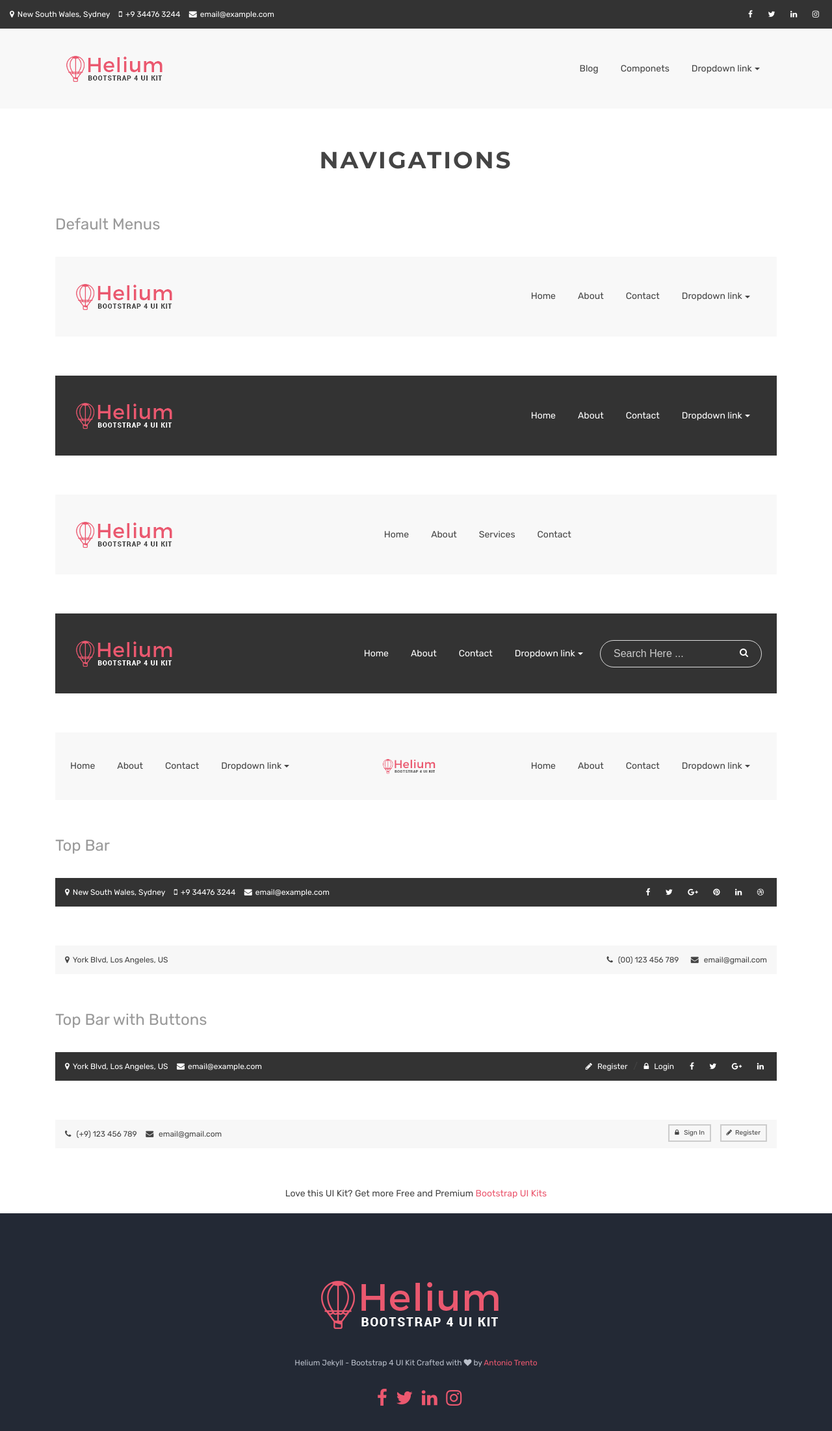
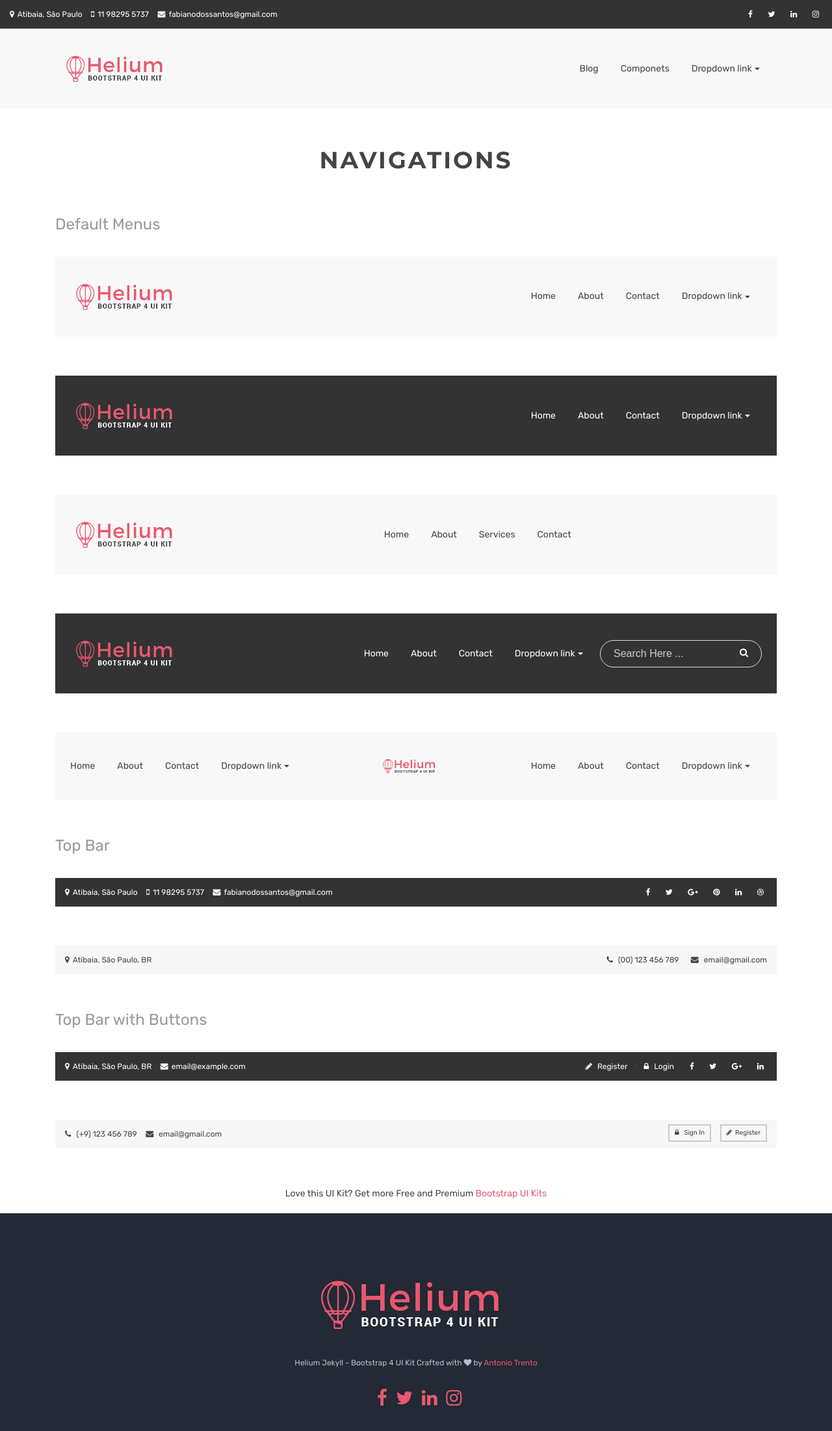
Before and after one commit to fabianodossantos/site, a Jekyll site: the page built from navigations.html, in a window 1280 px wide. Shown: the top 2202 px of the page at 65% size. Built offline with Jekyll 4.4.1, drawn with Linux system fonts in a browser that asks for light colours.

Commit message:
Correcao email e tel

```diff
--- a/404.html
+++ b/404.html
@@ -39,7 +39,7 @@ canonical: https://grads.github.io
 
           <div class="mastfoot">
             <div class="inner">
-              <p>This template is made by <a href="https://twitter.com/lantoniotrento">Antonio Trento</a>.</p>
+              <p>This template is edit by <a href="https://twitter.com/lantoniotrento">Fabiano dos Santos</a>.</p>
             </div>
           </div>
 
--- a/_config.yml
+++ b/_config.yml
@@ -24,20 +24,20 @@ post_limit: 5
 title : Helium Jekyll
 tagline: Bootstrap 4 UI kit for jekyll
 author :
-  name : Antonio Trento
-  site: https://lantoniotrento.github.io
+  name : Fabiano dos Santos
+  site: https://fabianodossantos.github.io
   description : I&#39;m a web master interested in communication applied to web marketing.
   image : social-image.png
-  email : lantoniotrento@gmail.com
-  github : antoniotrento
-  twitter : lantoniotrento
-  facebook: lantoniotrento
-  linkedin: antoniotrento
-  instagram: lantoniotrento
-  pinterest: antoniotrento
+  email : fabianodossantos@gmail.com
+  github : fabianodossantos
+  twitter : fabianodossantos
+  facebook: fabianodossantos
+  linkedin: fabianodossantos
+  instagram: fabianodossantos2
+  pinterest:
   feedburner :
 
-twitter_username: lantoniotrento
+twitter_username: fabianodossantos
 # The production_url is only used when full-domain names are needed
 # such as sitemap.txt
 # Most places will/should use BASE_PATH to make the urls
--- a/_includes/themes/bootstrap/default.html
+++ b/_includes/themes/bootstrap/default.html
@@ -1,8 +1,8 @@
 <!DOCTYPE html>
 <!--
-https://www.linkedin.com/in/antoniotrento/
-https://twitter.com/lantoniotrento
-lantoniotrento@gmail.com
+https://www.linkedin.com/in/fabianodossantos/
+https://twitter.com/fabianodossantos
+fabianodossantos@gmail.com
 -->
 <html lang="en">
   <head>
--- a/_includes/themes/bootstrap/nav-bar.html
+++ b/_includes/themes/bootstrap/nav-bar.html
@@ -1,9 +1,9 @@
             <div class="top-menu">
               <p>
                 <span class="left">
-                  <a href="#"><i class="fa fa-map-marker"></i>New South Wales, Sydney</a>
-                  <a href="#"><i class="fa fa-mobile-phone"></i>+9 34476 3244</a>
-                  <a href="#"><i class="fa fa-envelope"></i>email@example.com</a>
+                  <a href="#"><i class="fa fa-map-marker"></i>Atibaia, São Paulo</a>
+                  <a href="#"><i class="fa fa-mobile-phone"></i>11 98295 5737</a>
+                  <a href="#"><i class="fa fa-envelope"></i>fabianodossantos@gmail.com</a>
               	</span>
                 <span class="right hidden-sm-down">
                   {% if site.author.facebook %}<a href="https://www.facebook.com/{{ site.author.facebook }}/"><i class="fa fa-facebook"></i></a>{% endif %}
--- a/index.html
+++ b/index.html
@@ -418,8 +418,8 @@ canonical: https://heliumjk.github.io
                 <a href="tel:1800452308"><i class="fa fa-mobile icons cyan-color contact-info-icon"></i>1800 452 308</a>
                 <a href="tel:+61(8)82343555"><i class="fa fa-phone icons cyan-color contact-info-icon"></i>+61 (8) 8234 3555</a>
               </div>
-              <a href="mailto:lantoniotrento@gmail.com"><i class="fa fa-envelope-o icons cyan-color contact-info-icon"></i>lantoniotrento@gmail.com</a>
-              <a href="https://antoniotrento.github.io"><i class="fa fa-tablet icons cyan-color contact-info-icon"></i>https://antoniotrento.github.io</a>
+              <a href="mailto:fabianodossantos@gmail.com"><i class="fa fa-envelope-o icons cyan-color contact-info-icon"></i>fabianodossantos@gmail.com</a>
+              <a href="https://fabianodossantos.github.io"><i class="fa fa-tablet icons cyan-color contact-info-icon"></i>https://fabianodossantos.github.io</a>
               {% include social-block.html %}
             </div>
           </div>
--- a/navigations.html
+++ b/navigations.html
@@ -213,9 +213,9 @@ canonical: https://heliumjk.github.io
             <div class="top-menu">
               <p>
                 <span class="left">
-                  <a href="#"><i class="fa fa-map-marker"></i>New South Wales, Sydney</a>
-                  <a href="#"><i class="fa fa-mobile-phone"></i>+9 34476 3244</a>
-                  <a href="#"><i class="fa fa-envelope"></i>email@example.com</a>
+                  <a href="#"><i class="fa fa-map-marker"></i>Atibaia, São Paulo</a>
+                  <a href="#"><i class="fa fa-mobile-phone"></i>11 98295 5737</a>
+                  <a href="#"><i class="fa fa-envelope"></i>fabianodossantos@gmail.com</a>
               	</span>
                 <span class="right hidden-sm-down">
                   <a href="#"><i class="fa fa-facebook"></i></a>
@@ -233,7 +233,7 @@ canonical: https://heliumjk.github.io
             <div class="top-menu top-menu-inverse">
               <p>
                 <span class="left">
-                  <a href="#"><i class="fa fa-map-marker"></i>York Blvd, Los Angeles, US</a>
+                  <a href="#"><i class="fa fa-map-marker"></i>Atibaia, São Paulo, BR</a>
                 </span>
                 <span class="right">
                   <a href="#"><i class="fa fa-phone"></i> (00) 123 456 789</a>
@@ -251,7 +251,7 @@ canonical: https://heliumjk.github.io
             <div class="top-menu">
 							<p>
 								<span class="left">
-									<a href="#"><i class="fa fa-map-marker"></i>York Blvd, Los Angeles, US</a>
+									<a href="#"><i class="fa fa-map-marker"></i>Atibaia, São Paulo, BR</a>
 									<a href="#"><i class="fa fa-envelope"></i>email@example.com</a>
 								</span>
 								<span class="right hidden-sm-down">
```
